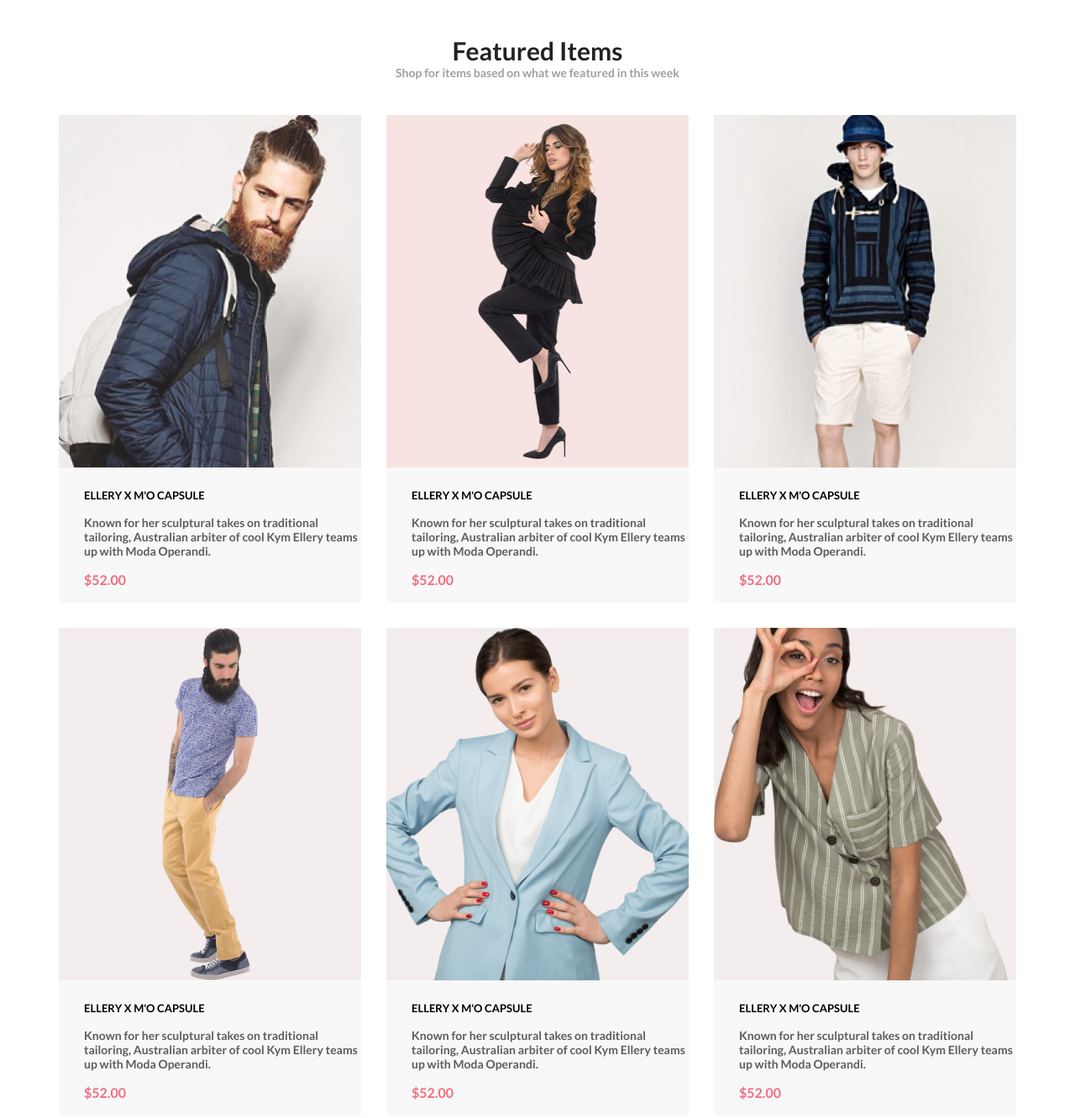
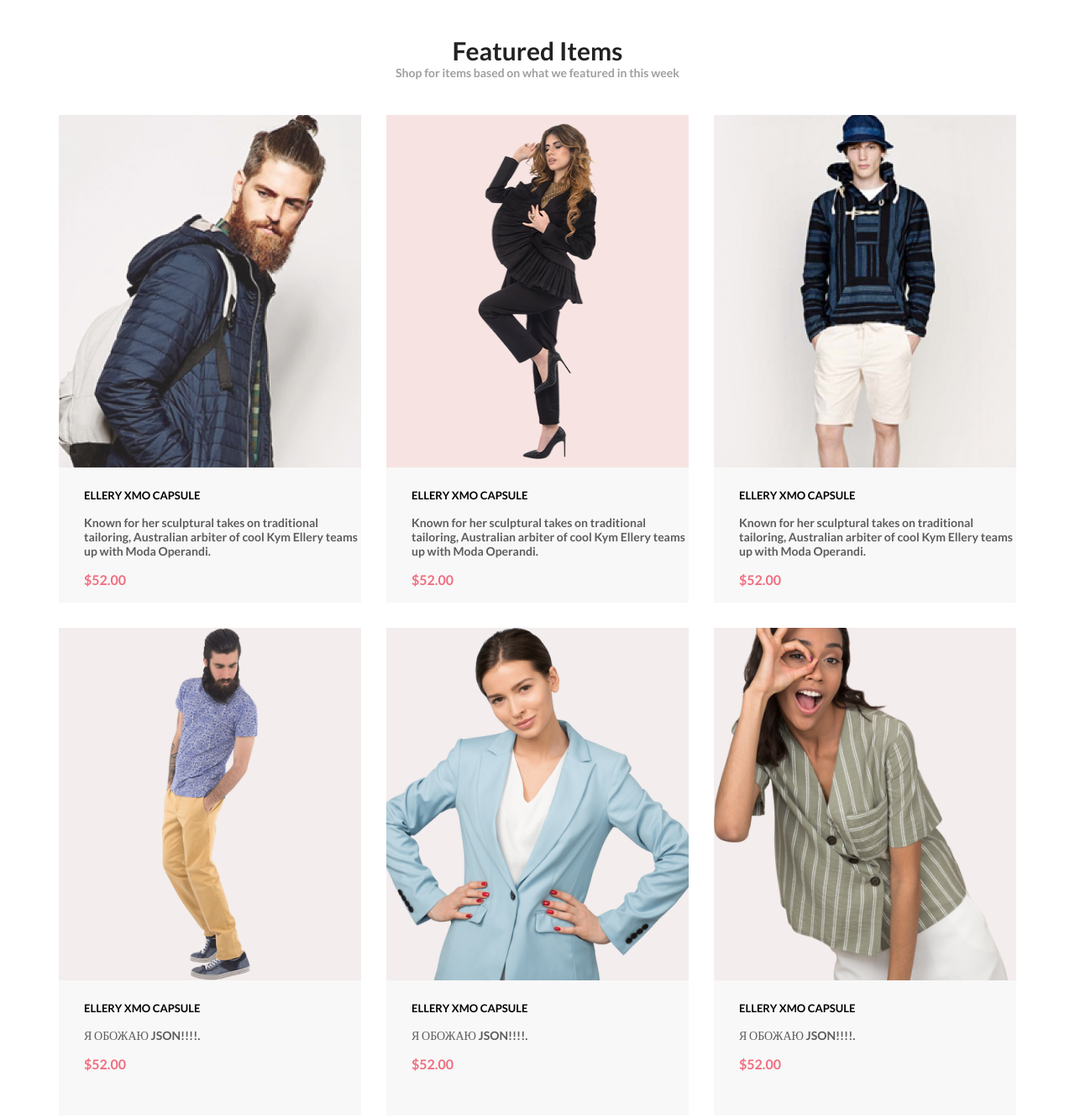
Before and after one commit to YakovKrasner/Responsive_Layout, a plain HTML site: page homework4/index.html in a window 1280 px wide. Shown: the part 1440-2772 px from the top of the page at 84% size. Drawn offline with Linux system fonts and the light colour scheme.

Commit message:
JSON templating  added

```diff
--- a/homework4/index.html
+++ b/homework4/index.html
@@ -72,78 +72,7 @@
     <container>
         <div class="products">
                 <p class="products_head"><span class="products_header1">Featured Items</span><span class="products_header2">Shop for items based on what we featured in this week</span></p>
-                <div class="product">
-                    <div class="img_product_block">
-                    <img src="/img/product1.jpg" alt="product1" class="product_img">
-                    <div class="add_to_cart">
-                    <img src="/img/Cart.png" alt="Cart" class="cart_logo">
-                    <span>Add to Cart</span>
-                    </div>
-                    </div>
-                    <div class="product_description_container">
-                    <div class="product_text"><span class="product_name">ELLERY X M'O CAPSULE</span><span class="product_description">Known for her sculptural takes on traditional tailoring, Australian arbiter of cool Kym Ellery teams up with Moda Operandi.</span><span class="product_price">$52.00</span></div>
-                    </div>
-                </div>
-                <div class="product">
-                    <div class="img_product_block">
-                    <img src="/img/product2.png" alt="product1" class="product_img">
-                    <div class="add_to_cart">
-                    <img src="/img/Cart.png" alt="Cart" class="cart_logo">
-                    <span>Add to Cart</span>
-                    </div>
-                    </div>
-                    <div class="product_description_container">
-                    <div class="product_text"><span class="product_name">ELLERY X M'O CAPSULE</span><span class="product_description">Known for her sculptural takes on traditional tailoring, Australian arbiter of cool Kym Ellery teams up with Moda Operandi.</span><span class="product_price">$52.00</span></div>
-                    </div>
-                </div>
-                <div class="product">
-                    <div class="img_product_block">
-                    <img src="/img/product3.png" alt="product1" class="product_img">
-                    <div class="add_to_cart">
-                    <img src="/img/Cart.png" alt="Cart" class="cart_logo">
-                    <span>Add to Cart</span>
-                    </div>
-                    </div>
-                    <div class="product_description_container">
-                    <div class="product_text"><span class="product_name">ELLERY X M'O CAPSULE</span><span class="product_description">Known for her sculptural takes on traditional tailoring, Australian arbiter of cool Kym Ellery teams up with Moda Operandi.</span><span class="product_price">$52.00</span></div>
-                    </div>
-                </div>
-                <div class="product">
-                    <div class="img_product_block">
-                    <img src="/img/product4.png" alt="product1" class="product_img">
-                    <div class="add_to_cart">
-                    <img src="/img/Cart.png" alt="Cart" class="cart_logo">
-                    <span>Add to Cart</span>
-                    </div>
-                    </div>
-                    <div class="product_description_container">
-                    <div class="product_text"><span class="product_name">ELLERY X M'O CAPSULE</span><span class="product_description">Known for her sculptural takes on traditional tailoring, Australian arbiter of cool Kym Ellery teams up with Moda Operandi.</span><span class="product_price">$52.00</span></div>
-                    </div>
-                </div>
-                <div class="product">
-                    <div class="img_product_block">
-                    <img src="/img/product5.png" alt="product1" class="product_img">
-                    <div class="add_to_cart">
-                    <img src="/img/Cart.png" alt="Cart" class="cart_logo">
-                    <span>Add to Cart</span>
-                    </div>
-                    </div>
-                    <div class="product_description_container">
-                    <div class="product_text"><span class="product_name">ELLERY X M'O CAPSULE</span><span class="product_description">Known for her sculptural takes on traditional tailoring, Australian arbiter of cool Kym Ellery teams up with Moda Operandi.</span><span class="product_price">$52.00</span></div>
-                    </div>
-                </div>
-                <div class="product">
-                    <div class="img_product_block">
-                    <img src="/img/product6.png" alt="product1" class="product_img">
-                    <div class="add_to_cart">
-                    <img src="/img/Cart.png" alt="Cart" class="cart_logo">
-                    <span>Add to Cart</span>
-                    </div>
-                    </div>
-                    <div class="product_description_container">
-                    <div class="product_text"><span class="product_name">ELLERY X M'O CAPSULE</span><span class="product_description">Known for her sculptural takes on traditional tailoring, Australian arbiter of cool Kym Ellery teams up with Moda Operandi.</span><span class="product_price">$52.00</span></div>
-                    </div>
-                </div>
+
                 </div>
             <div class="product_button">
                 <button class="browse_products_button">
@@ -196,5 +125,61 @@
             </div>
         </footer>
     </container>
+
+    <script src="json.js"></script>
+    <script>
+        const productsData = JSON.parse(data);
+
+        productsData.forEach(element => {
+
+
+        const products = document.querySelector ('.products');
+        const productElement = document.createElement ('div');
+        const imgProductBlock = document.createElement ('div');
+        const productImg = document.createElement ('img');
+        const productDescriptionContainer = document.createElement ('div');
+        const productText = document.createElement ('div');
+        const productName = document.createElement ('span');
+        const productDescription = document.createElement ('span');
+        const productPrice = document.createElement ('span');
+        const addToCart = document.createElement ('div');
+        const cartIcon = document.createElement ('img');
+        const addToCartText = document.createElement ('span');
+
+        productElement.classList.add('product');
+        imgProductBlock.classList.add ('img_product_block');
+        productImg.classList.add('product_img');
+        productDescriptionContainer.classList.add('product_description_container');
+        productText.classList.add ('product_text');
+        productName.classList.add ('product_name');
+        productDescription.classList.add ('product_description');
+        productPrice.classList.add ('product_price');
+        addToCart.classList.add ('add_to_cart');
+        cartIcon.classList.add ('cart_logo');
+
+        products.appendChild (productElement);
+        productElement.appendChild (imgProductBlock);
+        productElement.appendChild (productDescriptionContainer);
+        imgProductBlock.appendChild (productImg);
+        imgProductBlock.appendChild (addToCart);
+        addToCart.appendChild (cartIcon);
+        addToCart.appendChild (addToCartText)
+        productDescriptionContainer.appendChild (productText);
+        productText.appendChild (productName);
+        productText.appendChild (productDescription);
+        productText.appendChild (productPrice);
+
+        productPrice.textContent = element.priceOfProduct;
+        productImg.src = element.imgSrc;
+        productName.textContent = element.nameOfProduct;
+        productDescription.textContent = element.descriptionOfProduct;
+        addToCartText.textContent = "Add to cart"
+        cartIcon.src = 'img/Cart.png'
+
+});
+
+
+    </script>
+
 </body>
 </html>
--- /dev/null
+++ b/homework4/json.js
@@ -0,0 +1,39 @@
+const data = `[
+    {
+        "imgSrc": "img/product1.jpg",
+        "nameOfProduct": "ELLERY XMO CAPSULE",
+        "descriptionOfProduct": "Known for her sculptural takes on traditional tailoring, Australian arbiter of cool Kym Ellery teams up with Moda Operandi.",
+        "priceOfProduct": "$52.00"
+    },
+    {
+        "imgSrc": "img/product2.png",
+        "nameOfProduct": "ELLERY XMO CAPSULE",
+        "descriptionOfProduct": "Known for her sculptural takes on traditional tailoring, Australian arbiter of cool Kym Ellery teams up with Moda Operandi.",
+        "priceOfProduct": "$52.00"
+    },
+    {
+        "imgSrc": "img/product3.png",
+        "nameOfProduct": "ELLERY XMO CAPSULE",
+        "descriptionOfProduct": "Known for her sculptural takes on traditional tailoring, Australian arbiter of cool Kym Ellery teams up with Moda Operandi.",
+        "priceOfProduct": "$52.00"
+    },
+
+    {
+        "imgSrc": "img/product4.png",
+        "nameOfProduct": "ELLERY XMO CAPSULE",
+        "descriptionOfProduct": "Я ОБОЖАЮ JSON!!!!.",
+        "priceOfProduct": "$52.00"
+    },
+    {
+        "imgSrc": "img/product5.png",
+        "nameOfProduct": "ELLERY XMO CAPSULE",
+        "descriptionOfProduct": "Я ОБОЖАЮ JSON!!!!.",
+        "priceOfProduct": "$52.00"
+    },
+    {
+        "imgSrc": "img/product6.png",
+        "nameOfProduct": "ELLERY XMO CAPSULE",
+        "descriptionOfProduct": "Я ОБОЖАЮ JSON!!!!.",
+        "priceOfProduct": "$52.00"
+    }
+]`
```
